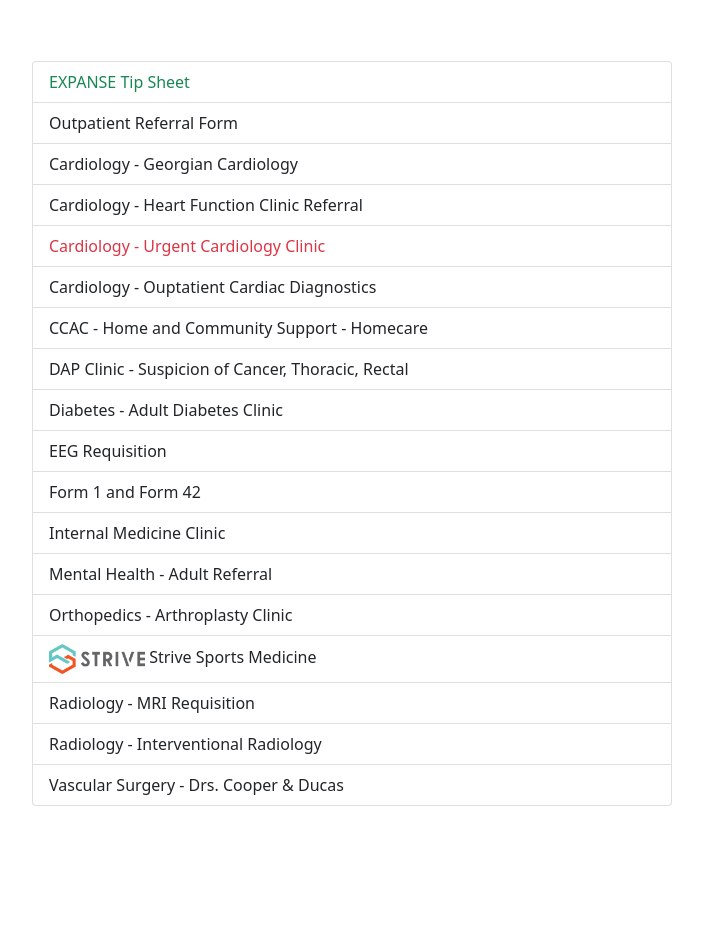
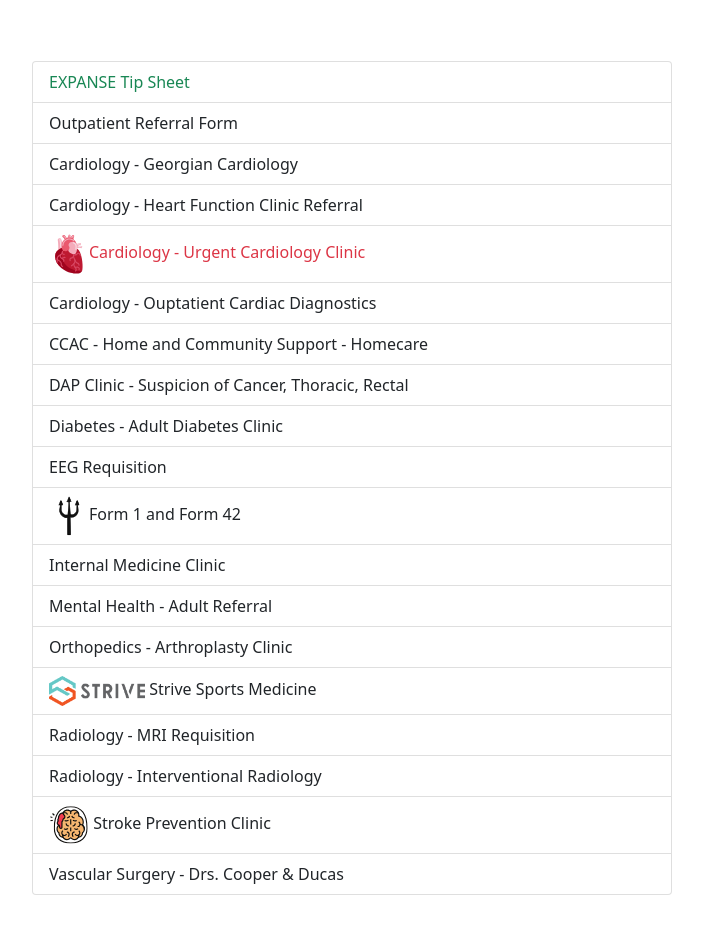
Before and after one commit to jdc9111/rvhForms, a plain HTML site: page index.html in a window 1280 px wide. Shown: the part 147-1080 px from the top of the page, without its empty margins (282-985 px from the left). Before the commit the page ends 1001 px from the top, so only its background shows below. Drawn offline with nearby package versions, Linux system fonts and the light colour scheme.

Commit message:
added icons and stroke clinic

```diff
--- a/index.html
+++ b/index.html
@@ -63,7 +63,7 @@
           <a
             href="eFORMS/Urgent Cardiology Clinic Referral.pdf"
             class="list-group-item list-group-item-action text-danger"
-            >Cardiology - Urgent Cardiology Clinic</a
+            ><img src="images/cardiology.svg" class="icon">Cardiology - Urgent Cardiology Clinic</a
           >
           <a
             href="eFORMS/Cardio Respiratory EEG Requisition.pdf"
@@ -95,7 +95,7 @@
           <a
             href="eFORMS/form-1-and-42.pdf"
             class="list-group-item list-group-item-action"
-            >Form 1 and Form 42</a
+            ><img src="images/pitchfork.svg" class="icon">Form 1 and Form 42</a
           >
           <a
             href="eFORMS/Internal Medicine Referral.pdf"
@@ -116,7 +116,7 @@
           <a
             href="eFORMS/STRIVE_med_referral_digital.pdf"
             class="list-group-item list-group-item-action"
-            ><img src="images/strive.png" id="strive" /> Strive Sports
+            ><img src="images/strive.png" id="strive" />&#x20Strive Sports
             Medicine</a
           >
 
@@ -130,6 +130,13 @@
             href="eFORMS/Interventional Radiology Request.pdf"
             class="list-group-item list-group-item-action"
             >Radiology - Interventional Radiology</a
+          >
+
+          <a
+            href="eFORMS/Stroke Prevention Clinic Referral Form.pdf"
+            class="list-group-item list-group-item-action"
+            ><img src="images/stroke.svg" class="icon" />&#x20 &#x20 Stroke Prevention
+            Clinic</a
           >
 
           <a
@@ -165,5 +172,8 @@
     #strive {
       width: 6rem;
     }
+    .icon {
+      width: 2.5rem;
+    }
   </style>
 </html>
```
Also changed, not shown: images/cardiology.svg (added), images/pitchfork.svg (added), images/stroke.svg (added), 1 other file.
